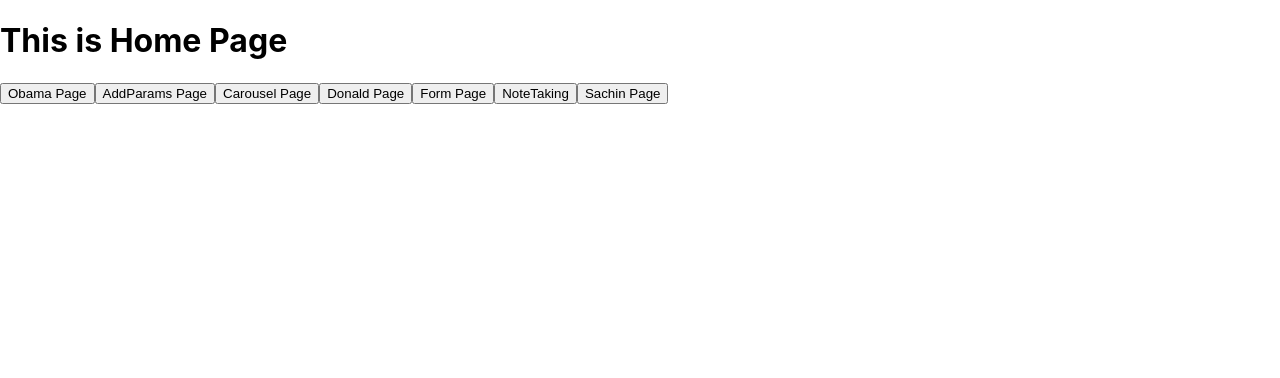
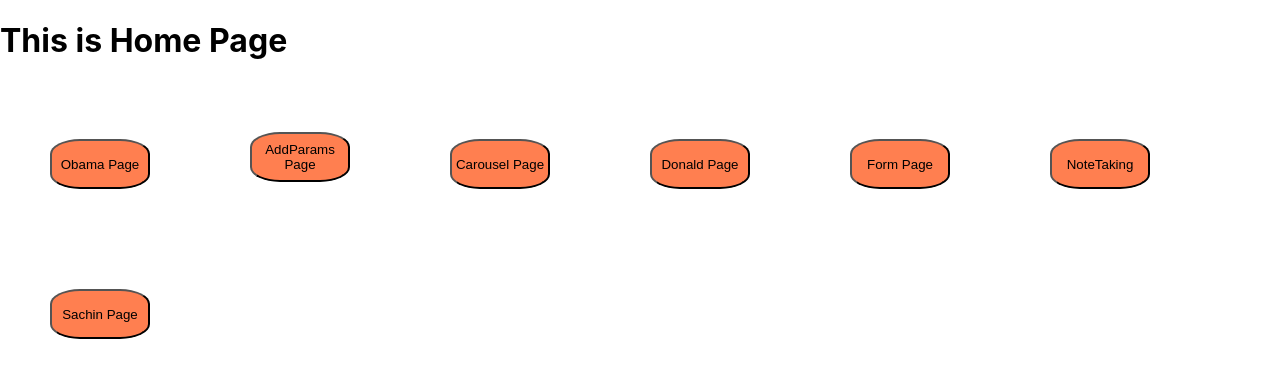
Before and after one commit to 7078shiv/React-App, a React (Create React App) app: page / in a window 1280 px wide. Shown: the top 378 px of the page. Built offline with nearby package versions, Linux system fonts and the light colour scheme.

Commit message:
modified

```diff
--- a/src/Component/Home.tsx
+++ b/src/Component/Home.tsx
@@ -4,13 +4,13 @@ const navigate=useNavigate();
 return(
     <>
     <h1> This is Home Page</h1>
-    <button onClick={()=>navigate('/Obama')}>Obama Page</button>
-    <button onClick={()=>navigate('/AddParams')}>AddParams Page</button>
-    <button onClick={()=>navigate('/Carousel')}>Carousel Page</button>
-    <button onClick={()=>navigate('/Donald')}>Donald Page</button>
-    <button onClick={()=>navigate('/Form')}>Form Page</button>
-    <button onClick={()=>navigate('/NoteTaking')}>NoteTaking</button>
-    <button onClick={()=>navigate('/Sachin')}>Sachin Page</button>
+    <button className="btn" onClick={()=>navigate('/Obama')}>Obama Page</button>
+    <button className="btn" onClick={()=>navigate('/AddParams')}>AddParams Page</button>
+    <button className="btn" onClick={()=>navigate('/Carousel')}>Carousel Page</button>
+    <button className="btn" onClick={()=>navigate('/Donald')}>Donald Page</button>
+    <button className="btn" onClick={()=>navigate('/Form')}>Form Page</button>
+    <button className="btn" onClick={()=>navigate('/NoteTaking')}>NoteTaking</button>
+    <button className="btn" onClick={()=>navigate('/Sachin')}>Sachin Page</button>
     </>
 )
 }
```
